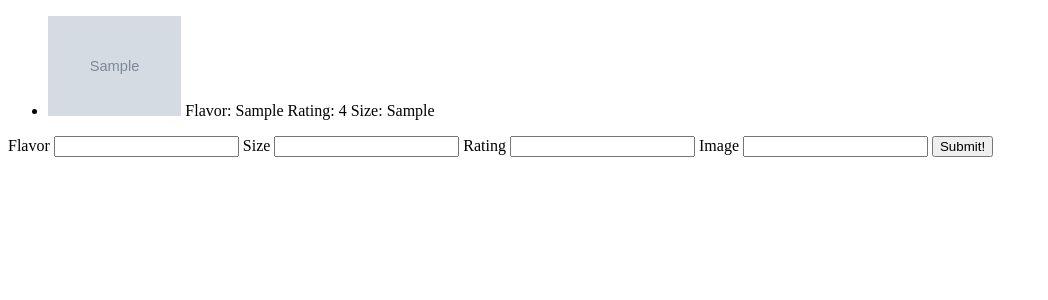
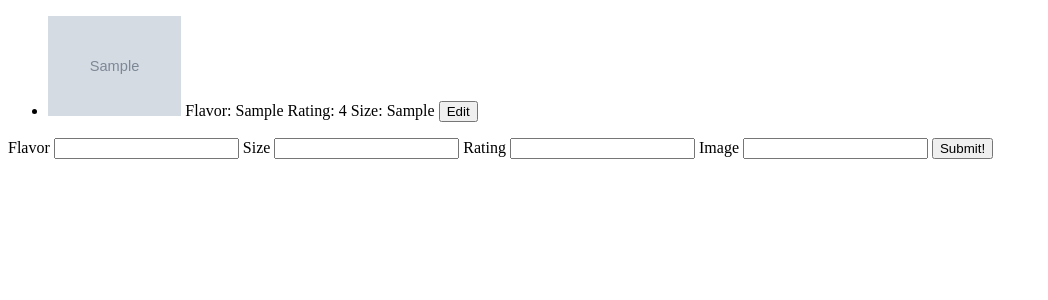
Before and after one commit to m-zz/flask-cupcakes, a Flask app: page / in a window 1280 px wide. Shown: the top 300 px of the page, without its empty margins (0-1048 px from the left). Run offline with Flask 2, Linux system fonts and the light colour scheme; tables that the repository leaves empty hold one stand-in row (values such as "Sample post"); grey boxes marked "Sample" are stand-in pictures.

Commit message:
update front-end completed

```diff
--- a/app.py
+++ b/app.py
@@ -27,7 +27,7 @@ def index():
 @app.route("/api/cupcakes")
 def get_all_cupcakes():
     """show all cupcakes"""
-    cupcakes = Cupcake.query.all()
+    cupcakes = Cupcake.query.order_by(Cupcake.id).all()
     serialized = [c.serialized() for c in cupcakes]
 
     return jsonify(cupcakes=serialized)
--- a/static/cupcakes.js
+++ b/static/cupcakes.js
@@ -1,3 +1,5 @@
+// MAIN FUNCTIONS //
+
 async function getCupcakes(){
   let response = await axios.get("/api/cupcakes");
   let {cupcakes} = response.data;
@@ -5,11 +7,12 @@ async function getCupcakes(){
   $("#cupcakes").empty();
 
   for (let cupcake of cupcakes){
-    $("#cupcakes").append($(`<li>
+    $("#cupcakes").append($(`<li id=${cupcake.id}>
     <img style="height: 100px" src=${cupcake.image}>
     Flavor: ${cupcake.flavor}
     Rating: ${cupcake.rating}
     Size: ${cupcake.size}
+    <button id=edit>Edit</button>
     </li>`));
   }
 }
@@ -30,9 +33,38 @@ async function addCupcake(){
   await getCupcakes();
 }
 
+async function updateCupcake(id){
+  let flavor = $("#flavor").val();
+  let rating = $("#rating").val();
+  let size = $("#size").val();
+  let image = $("#image").val();
+
+  await axios.patch(`/api/cupcakes/${id}`, {
+    flavor,
+    rating,
+    size,
+    image
+  });
+
+  await getCupcakes();
+}
+
+// PAGE LOAD AND EVENT HANDLERS //
+
 $(getCupcakes);
 
-$("form").on("submit", async function (e) {
+$("form").on("click", "#add", async function (e) {
   e.preventDefault();
   addCupcake();
 });
+
+$("#cupcakes").on("click", "#edit", function (e) {
+  $("#cupcakes").empty();
+  $("button").attr("id", "edit")
+  $("button").attr("class", $(e.target).parent().attr("id"))
+});
+
+$("form").on("click", "#edit", async function (e) {
+  e.preventDefault();
+  updateCupcake($("button").attr("class"));
+});
--- a/templates/base.html
+++ b/templates/base.html
@@ -11,7 +11,7 @@
   <ul id="cupcakes"></ul>
 
   <div>
-    <form action="">
+    <form id="form" action="">
       <label for="flavor">Flavor</label>
       <input type="text" id="flavor">
 
@@ -24,7 +24,7 @@
       <label for="image">Image</label>
       <input type="text" id="image">
 
-      <button id="button" type="submit">Submit!</button>
+      <button id="add" type="submit">Submit!</button>
     </form>
   </div>
 
```
